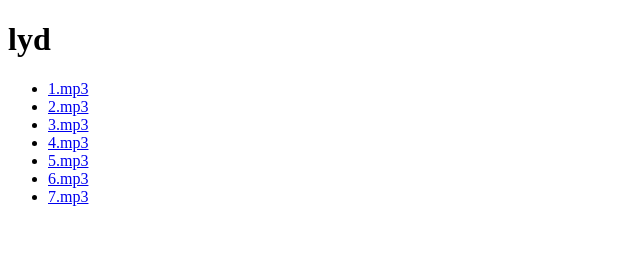
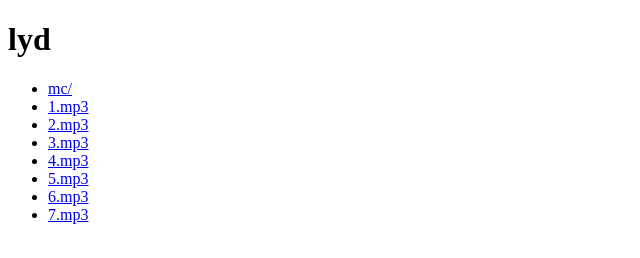
Before and after one commit to UnknownUnsourced/web-database-assets, a plain HTML site: page data/lyd/lyd.html in a window 1280 px wide. Shown: the whole page, without its empty margins (0-640 px from the left). Drawn offline with Linux system fonts and the light colour scheme.

Commit message:
Update lyd.html

```diff
--- a/data/lyd/lyd.html
+++ b/data/lyd/lyd.html
@@ -6,12 +6,13 @@
     <body>
         <h1>lyd</h1>
         <ul>
+			<li><a href="mc/">mc/</a></li>
             <li><a href="1.mp3">1.mp3</a></li>
             <li><a href="2.mp3">2.mp3</a></li>
             <li><a href="3.mp3">3.mp3</a></li>
             <li><a href="4.mp3">4.mp3</a></li>
             <li><a href="5.mp3">5.mp3</a></li>
-	    <li><a href="6.mp3">6.mp3</a></li>
-	    <li><a href="7.mp3">7.mp3</a></li>
+	    	<li><a href="6.mp3">6.mp3</a></li>
+	    	<li><a href="7.mp3">7.mp3</a></li>
         </ul>
 </html>
```
